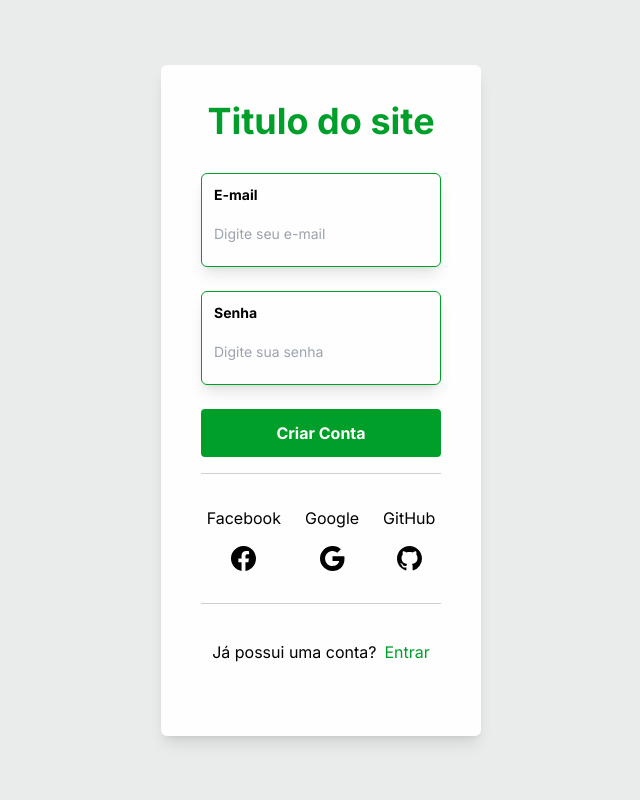
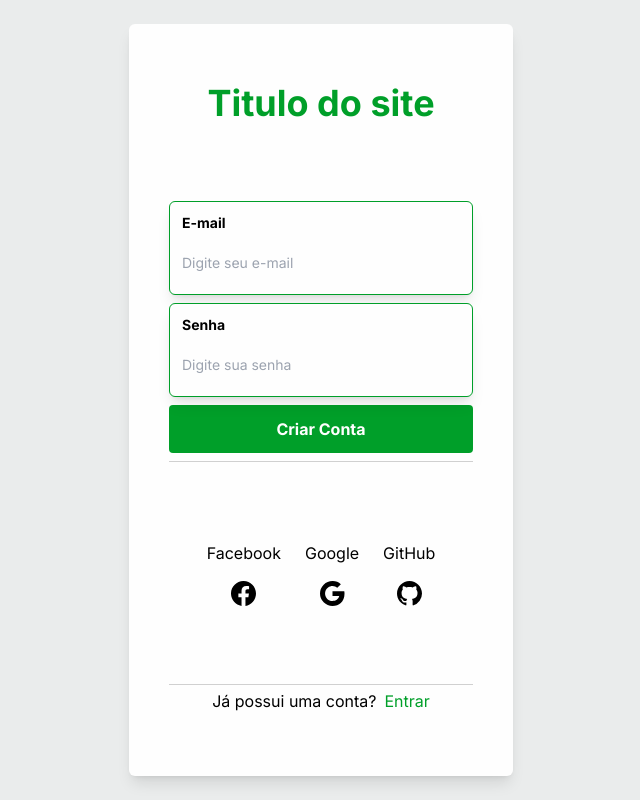
Before and after one commit to matheus98rocha/devsync, a Next.js app: page /create-account in a window 1280 px wide. Shown: the whole page, without its empty margins (319-959 px from the left). Built offline with nearby package versions, Linux system fonts and the light colour scheme; no server answers; what tailwindcss-animated would draw is missing.

Commit message:
Responsividade mobile e em monitores grandes

```diff
--- a/src/app/(site)/home/page.tsx
+++ b/src/app/(site)/home/page.tsx
@@ -10,7 +10,8 @@ function Home() {
     <ClientOnly>
       <div
         className="min-h-screen
-      w-3/6
+      lg:w-3/6
+      w-screen
       shadow-md
       bg-background
       flex
--- a/src/app/ui/layout/auth/auth.component.tsx
+++ b/src/app/ui/layout/auth/auth.component.tsx
@@ -33,13 +33,14 @@ function Auth({ type }: AuthProps) {
   bg-background
   w-screen
   h-screen
-  lg:w-1/4
+  lg:w-96
+  lg:h-auto
+  xl:h-[94%]
   py-9
   px-10
   rounded-md
   shadow-lg
   animate-fade-up
-  lg:h-auto
   "
     >
       <h1 className="text-primary text-4xl font-bold">Titulo do site</h1>
@@ -50,8 +51,10 @@ function Auth({ type }: AuthProps) {
     justify-between
     flex-col
     gap-6
+    xl:gap-2
     w-full
     pb-4
+    xl:pb-2
     border-b border-solid border-[#d0d0d0]
     "
       >
@@ -102,6 +105,7 @@ function Auth({ type }: AuthProps) {
         border-t
         border-solid
         border-[#d0d0d0]
+        xl:py-1
         py-9
         flex
         items-center
```
